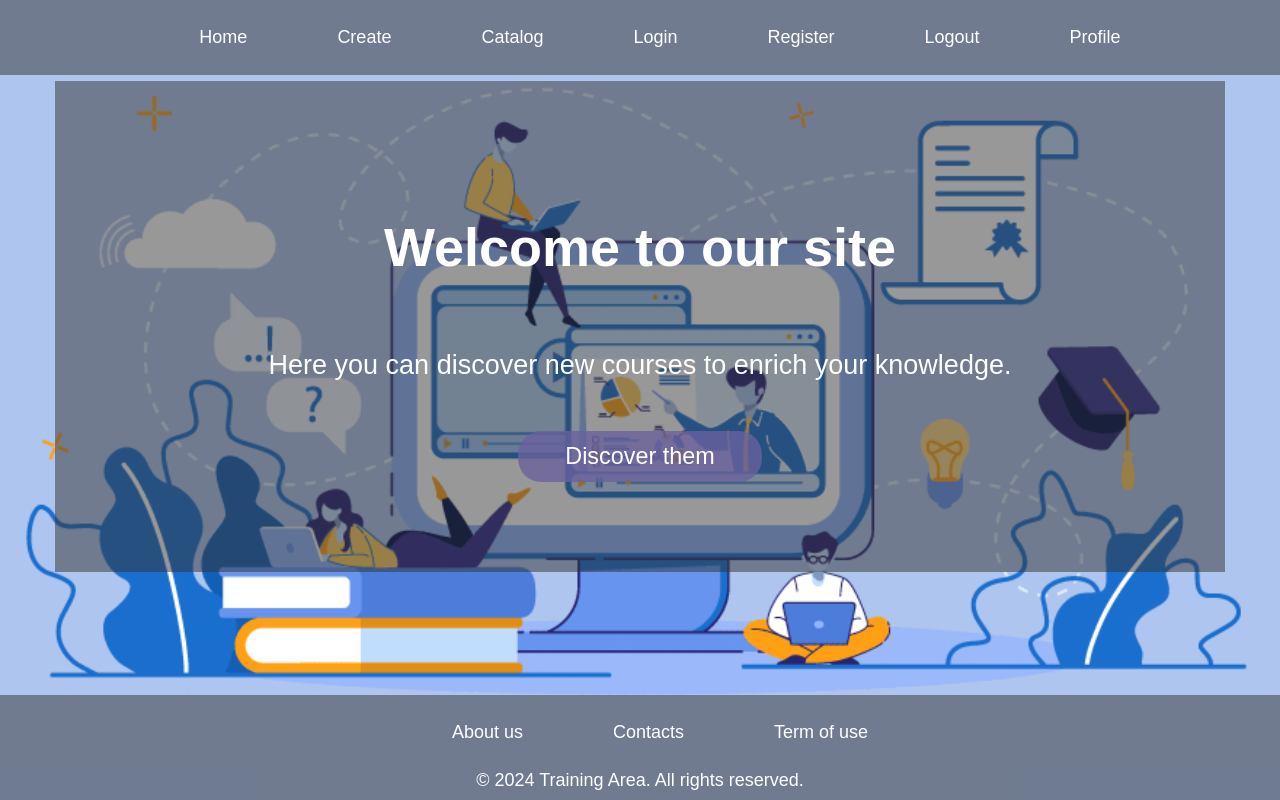
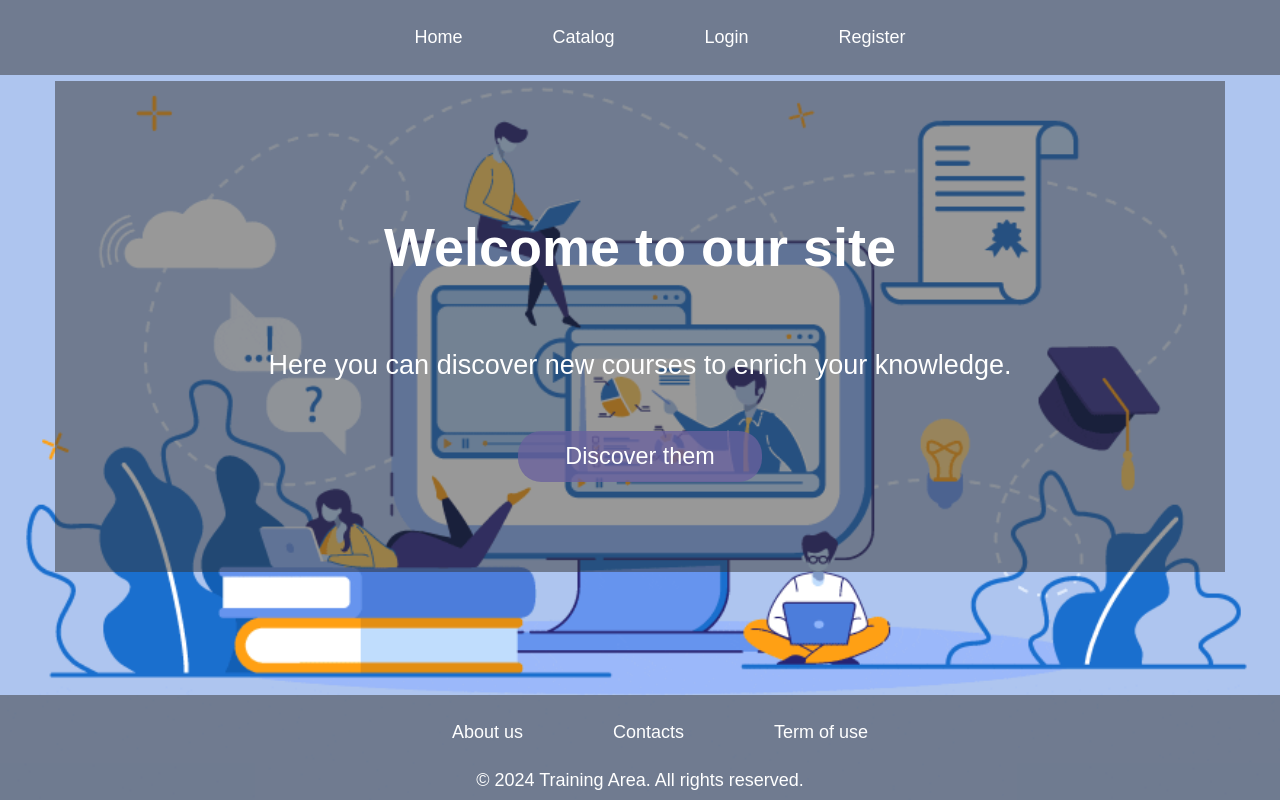
Before and after one commit to veselinfilev/Training-Area, an Angular app: page /home in a window 1280 px wide. Built offline with nearby package versions, Linux system fonts and the light colour scheme.

Commit message:
Add dynamic rendering based on being a user or guest

```diff
--- a/src/app/app.component.ts
+++ b/src/app/app.component.ts
@@ -1,10 +1,18 @@
-import { Component } from '@angular/core';
+import { Component, OnInit } from '@angular/core';
+import { AuthService } from './auth.service';
 
 @Component({
   selector: 'app-root',
   templateUrl: './app.component.html',
-  styleUrls: ['./app.component.css']
+  styleUrls: ['./app.component.css'],
 })
-export class AppComponent {
+export class AppComponent implements OnInit {
   title = 'Training-Area';
+  isLoggedIn: boolean = false;
+
+  constructor(private authService: AuthService) {}
+
+  ngOnInit(): void {
+    this.authService.checkSession();
+  }
 }
--- a/src/app/navigation/navigation.component.html
+++ b/src/app/navigation/navigation.component.html
@@ -2,12 +2,12 @@
     <nav class="nav-wrapper">
         <ul class="nav-links">
             <a routerLink="/home">Home</a>
-            <a routerLink="/create">Create</a>
+            <a routerLink="/create" *ngIf="isUser">Create</a>
             <a routerLink="/catalog">Catalog</a>
-            <a routerLink="/login">Login</a>
-            <a routerLink="/register">Register</a>
-            <a routerLink="/logout">Logout</a>
-            <a routerLink="/profile">Profile</a>
+            <a routerLink="/login" *ngIf="!isUser">Login</a>
+            <a routerLink="/register" *ngIf="!isUser">Register</a>
+            <a href="javascript:void(0)" (click)="handleLogoutClick()" *ngIf="isUser">Logout</a>
+            <a routerLink="/profile" *ngIf="isUser">Profile</a>
         </ul>
     </nav>
 </header>
--- a/src/app/navigation/navigation.component.ts
+++ b/src/app/navigation/navigation.component.ts
@@ -1,10 +1,23 @@
-import { Component } from '@angular/core';
+import { Component, OnInit } from '@angular/core';
+import { AuthService } from '../auth.service';
 
 @Component({
   selector: 'app-navigation',
   templateUrl: './navigation.component.html',
-  styleUrls: ['./navigation.component.css']
+  styleUrls: ['./navigation.component.css'],
 })
-export class NavigationComponent {
+export class NavigationComponent implements OnInit {
+  isUser: boolean = false;
+  constructor(private authService: AuthService) {}
+
+  ngOnInit(): void {
+    this.authService.isLoggedIn().subscribe((isLoggedIn) => {
+      this.isUser = isLoggedIn;
+    });
+  }
+
+  handleLogoutClick():void{
+    this.authService.logout();
+  }
 
 }
```
